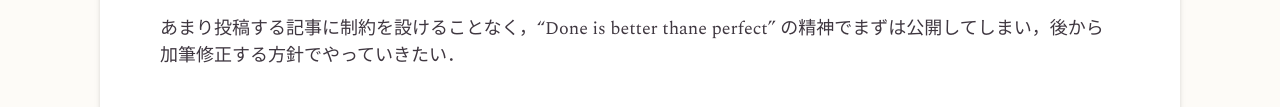
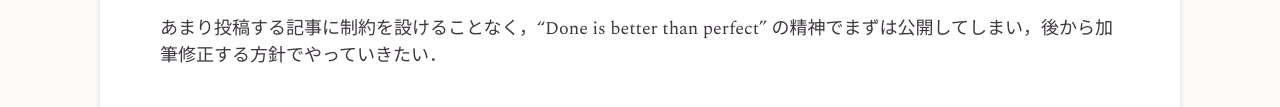
Before and after one commit to is-hoku/hokuishi.be, an Astro site: page /blog/revamp-blog-using-astro in a window 1280 px wide. Shown: the part 1022-1129 px from the top of the page. Built offline with nearby package versions, Linux system fonts and the light colour scheme; Astro itself is replaced by a stand-in of ours; a web font is replaced by a local one.

Commit message:
fix typo

```diff
--- a/src/content/blog/revamp-blog-using-astro.md
+++ b/src/content/blog/revamp-blog-using-astro.md
@@ -21,7 +21,7 @@ Next.js で実装していた頃は，[`unified`](https://github.com/unifiedjs/u
 可能な限り情報は万人に開かれているべきという思想なので，本来なら Cosense (旧 Scrapbox) を public にすればそれで良いのだけど，授業内容のメモや本・論文の要約，研究の作業メモも残しており，他人の著作物には著作権があり，研究進捗や所属組織の情報は安易に公開すべきでないものも多い点で，public にするのは微量の不安感があった．
 なので Cosense はあくまでもメモリとして使用し，公開できる且つそこそこまとまってきた情報をここに置いておきたい．
 
-あまり投稿する記事に制約を設けることなく，"Done is better thane perfect" の精神でまずは公開してしまい，後から加筆修正する方針でやっていきたい．
+あまり投稿する記事に制約を設けることなく，"Done is better than perfect" の精神でまずは公開してしまい，後から加筆修正する方針でやっていきたい．
 
 ## 追加したい機能
 
```
